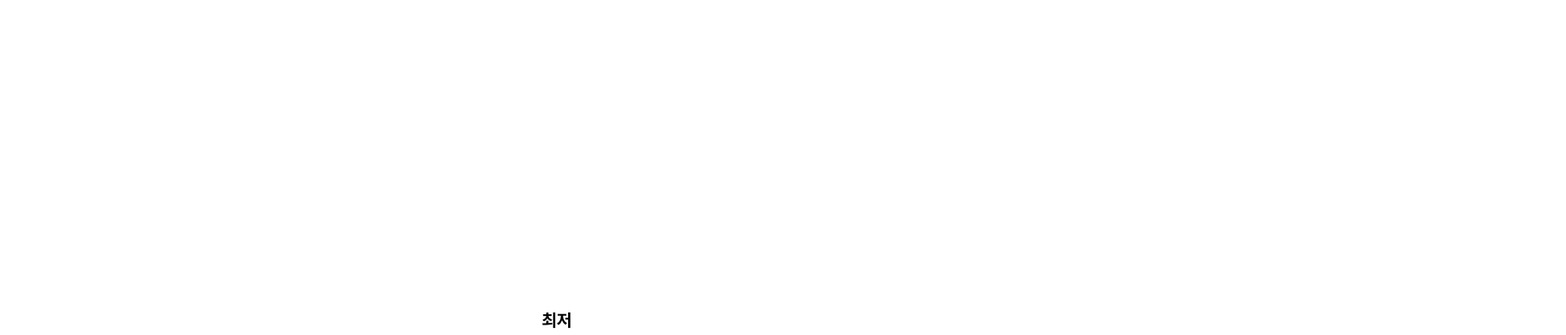
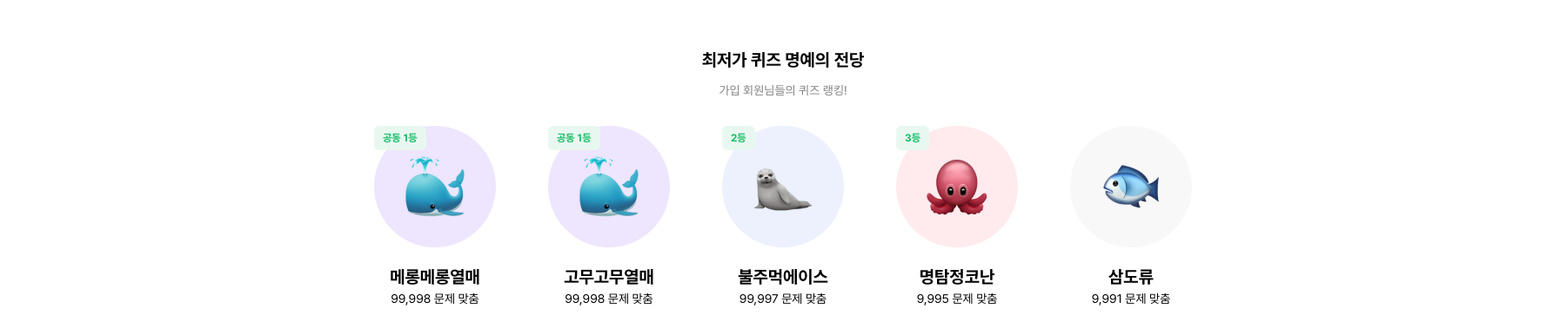
Before and after one commit to jusunj/onboarding, a React (Create React App) app: page / in a window 1280 px wide. Shown: the part 271-657 px from the top of the page at 87% size, 1800 px wide, since content can reach past the window. Built offline with nearby package versions, Linux system fonts and the light colour scheme.

Commit message:
[23/06/29 15:18] feat : Quiz Ranking 기본 구조 2

```diff
--- a/src/App.js
+++ b/src/App.js
@@ -12,7 +12,7 @@ import RankingItem from "./components/RankingItem";
 function App() {
   return (
     <>
-      <div style={{ padding: "600px" }}>
+      <div style={{ padding: "300px", width: "1200px" }}>
 
         <RankingFrame />
 
--- a/src/components/RankingFrame.jsx
+++ b/src/components/RankingFrame.jsx
@@ -50,6 +50,10 @@ const StyledRankingFrame = styled.div`
     color: grey;
     ${Body14}
   }
+
+  .ranking-content {
+    margin-top: 20px;
+  }
 `;
 
 export default RankingFrame;
--- a/src/components/RankingItem.jsx
+++ b/src/components/RankingItem.jsx
@@ -1,6 +1,7 @@
 import React, { useState } from 'react';
 import styled, {css} from "styled-components";
 import { Header24, Header20, Body14, Body12,  } from "../styles/typography";
+import PathChip from './PathChip';
 // import { Header16 } from "../styles/typography";
 
 const rankingBackground = (options) => {
@@ -42,6 +43,19 @@ const rankingIconsMobile = (options) => {
   }
 };
 
+const rankingText = (options, isTied) => {
+  switch (options) {
+    case `first`:
+      return `${(isTied)?'공동':''} 1등`;
+    case `second`:
+      return `${(isTied)?'공동':''} 2등`;
+    case `third`:
+      return `${(isTied)?'공동':''} 3등`;
+    default:
+      return ;
+  }
+};
+
 const RankingItem = ({
   ranking,        // 등수 >>> first | second | third | others
   isTied,         // 공동 여부 >>> true | false
@@ -54,25 +68,38 @@ const RankingItem = ({
     setIsMobile(true);
   }
 
+  const questionCountString = questionCount.toString().replace(/\B(?<!\.\d*)(?=(\d{3})+(?!\d))/g, ",");
+
   return (
     <StyledRankingItem
       ranking={ranking}
       isTied={isTied}
       nickname={nickname}
-      questionCount={questionCount}
+      questionCountString={questionCountString}
       isMobile={isMobile}
     >
-      <div className="ranking-image center">
+      <div className="ranking-image" style={{position: "relative"}}>
+        {((ranking) === 'first'
+        || (ranking) === 'second'
+        || (ranking) === 'third') &&
+          <PathChip
+            className="show-chip"
+            style={{position: "absolute", top: "0px", left: "0px"}}
+            bgColor={{background: "#E8F8F0"}}
+            color={{color: "#15BD66"}}
+            size={document.documentElement.clientWidth < 791 ? "tiny" : "medium"}
+            text={rankingText(ranking, isTied)}
+          />
+        }
         <img
           className="ranking-image-icon"
           src={(isMobile) ? rankingIconsMobile(ranking) : rankingIconsWeb(ranking)}
           alt='rankingIcon'
-
         />
       </div>
       <div className='ranking-content'>
         <div className='ranking-nickname'>{nickname}</div>
-        <div className='ranking-question-count'>{questionCount} 문제 맞춤</div>
+        <div className='ranking-question-count'>{questionCountString} 문제 맞춤</div>
       </div>
     </StyledRankingItem>
   );
@@ -96,6 +123,7 @@ const StyledRankingItem = styled.div`
     css`
     align-items: center;
     gap: 10px;
+    overflow: scroll
     `
   }}
 
```
